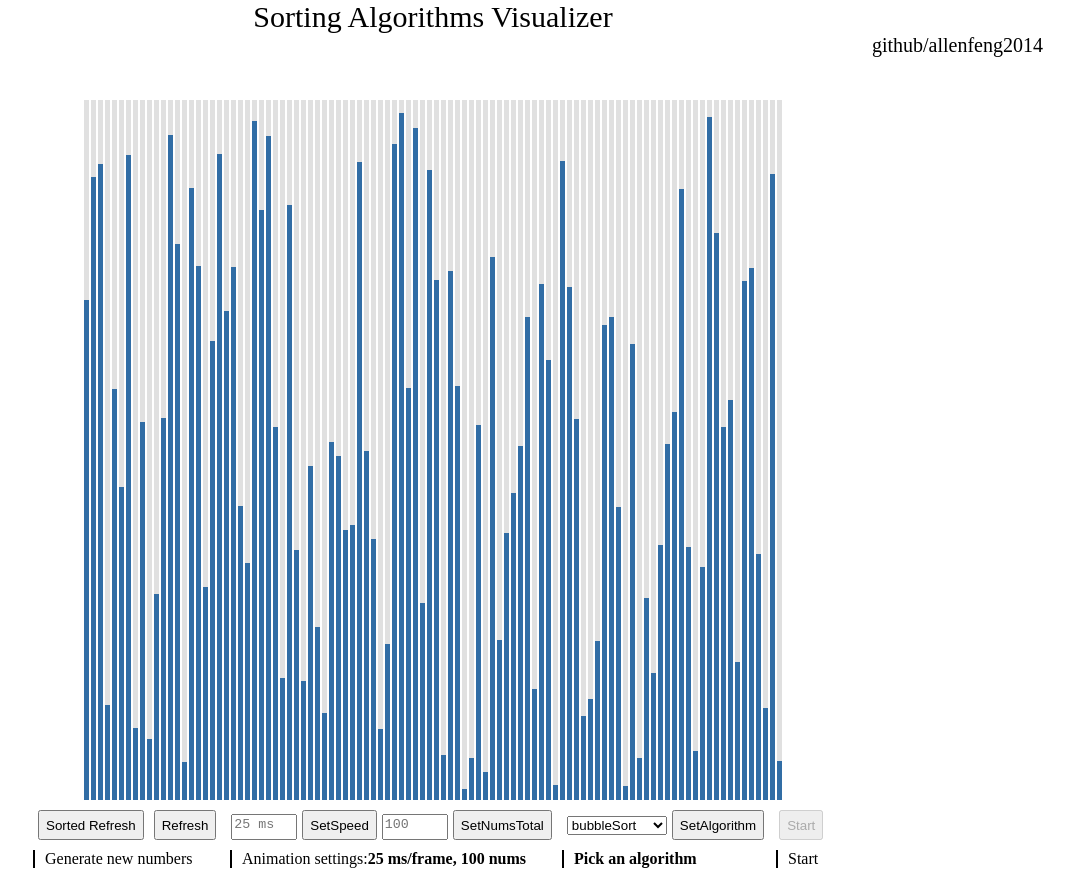
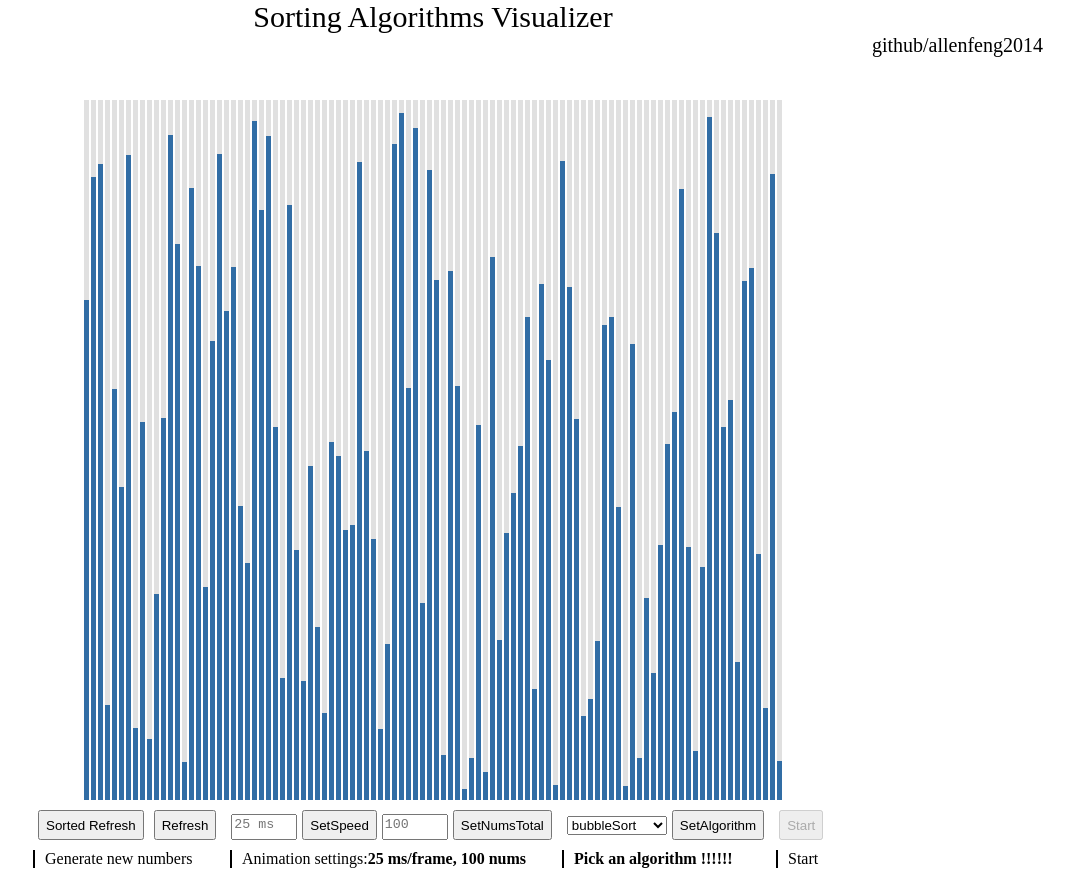
Before and after one commit to allenfeng2014/sorting-algorithms-visualizer, a React (Create React App) app: page / in a window 1280 px wide. Shown: the whole page, without its empty margins (207-1280 px from the left). Built offline with nearby package versions, Linux system fonts and the light colour scheme.

Commit message:
added !!!! after Pick an algorithm to make it clear

```diff
--- a/src/Numbers.js
+++ b/src/Numbers.js
@@ -290,7 +290,7 @@ function Numbers() {
               <b>{sortingAlgo}</b>
             </span>
           ) : (
-            <b>Pick an algorithm</b>
+            <b>Pick an algorithm !!!!!!</b>
           )}
         </span>
 
```
Also changed, not shown: 1 other file (tests, documents, lock files or other folders).
